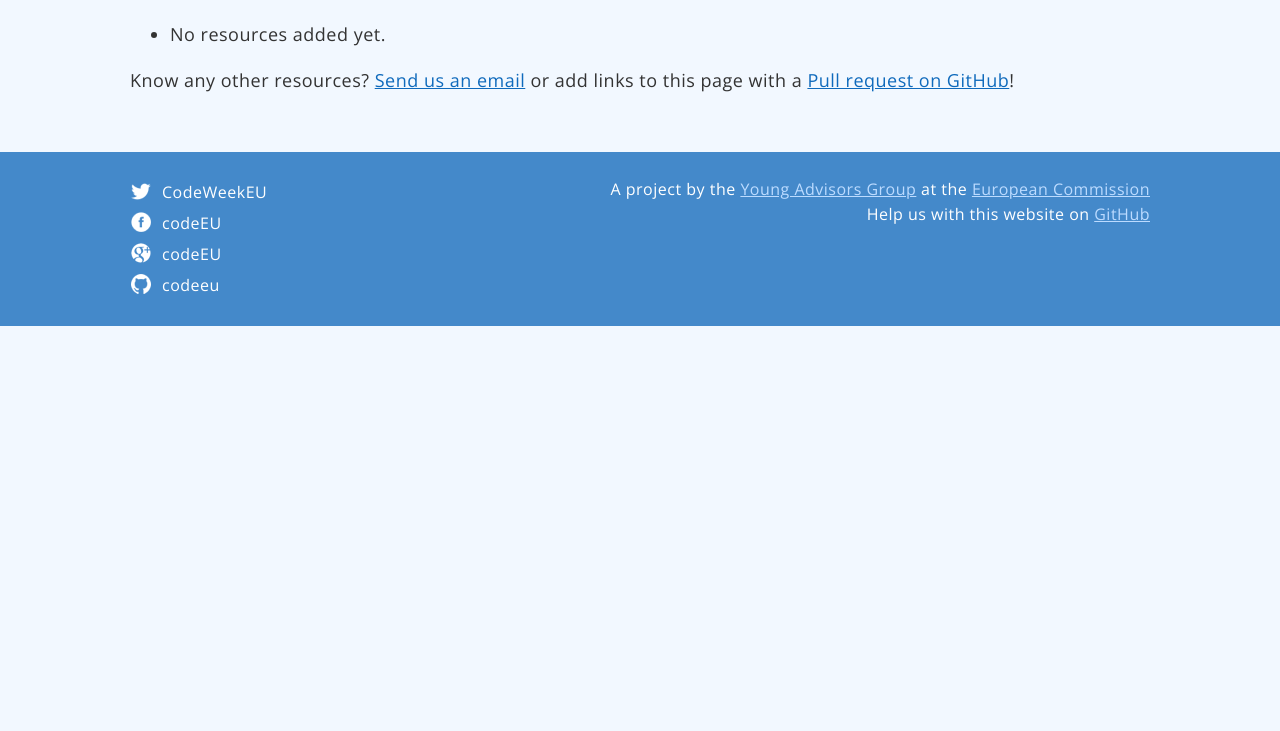
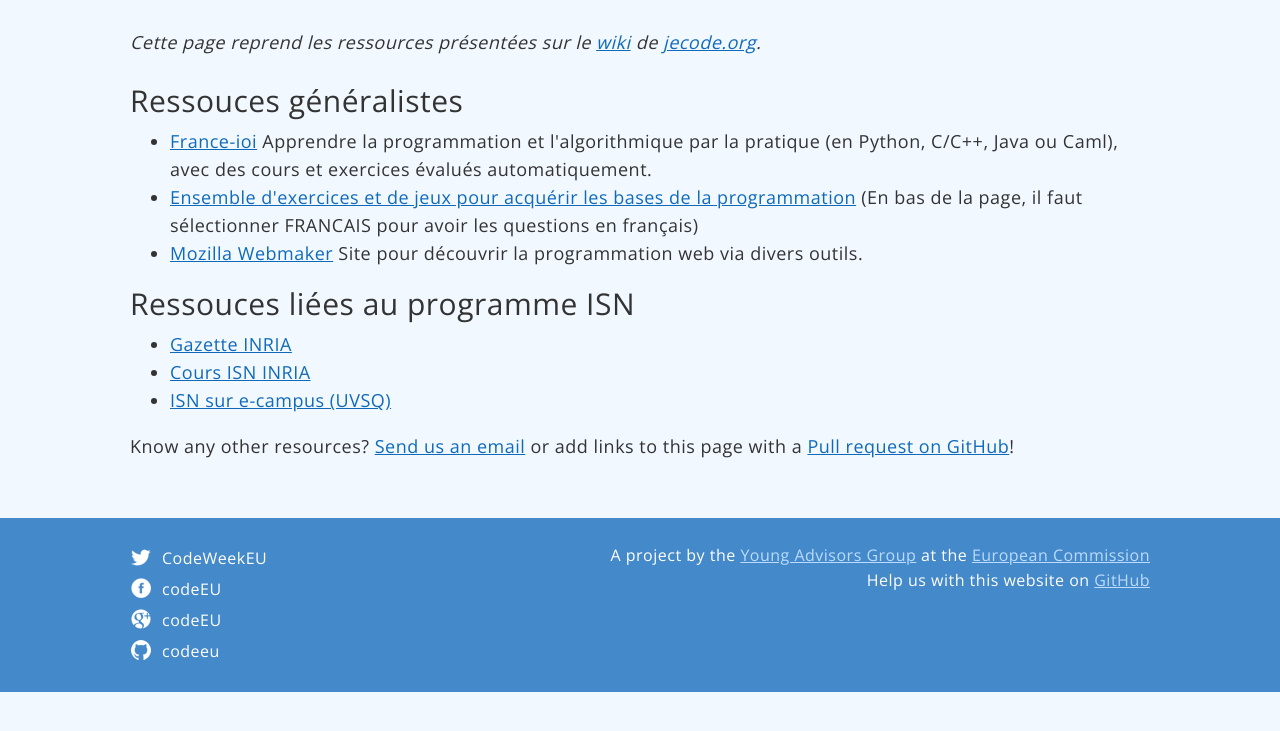
Before and after one commit to codeeu/codeeu.github.io, a Jekyll site: the page built from resources/france/index.html, in a window 1280 px wide, cut to the strip 167-898 px from the top of the page. Built offline with Jekyll 4.4.1, drawn with Linux system fonts in a browser that asks for light colours; nearby versions of some CDN libraries; Markdown is read by kramdown in place of the engine named in the settings.

Commit message:
Add french resources

```diff
--- a/resources/france/index.html
+++ b/resources/france/index.html
@@ -3,8 +3,24 @@
 title: France
 ---
 
-  <ul>
-   	<li>No resources added yet.</li>
-  </ul>
+<p><em>Cette page reprend les ressources présentées sur le <a href="http://wiki.jecode.org">wiki</a> de <a href="http://jecode.org">jecode.org</a>.</em></p>
 
-  <p>Know any other resources? <a href="mailto:{{site.contact.email}}">Send us an email</a> or add links to this page with a <a href="https://github.com/codeeu/codeeu.github.io">Pull request on GitHub</a>!</p>
+<h2>Ressouces généralistes</h2>
+
+<ul>
+  <li><a href="http://www.france-ioi.org">France-ioi</a> Apprendre la programmation et l'algorithmique par la pratique (en Python, C/C++, Java ou Caml), avec des cours et exercices évalués automatiquement.</li>
+  <li><a href="http://learn.code.org/">Ensemble d'exercices et de jeux pour acquérir les bases de la programmation</a> (En bas de la page, il faut sélectionner FRANCAIS pour avoir les questions en français)</li>
+  <li><a href="https://webmaker.org/">Mozilla Webmaker</a> Site pour
+    découvrir la programmation web via divers outils.</li>
+</ul>
+
+<h2>Ressouces liées au programme ISN</h2>
+
+<ul>
+  <li><a href="http://sparticipatives.gforge.inria.fr/mecsci/gazette/?l=contenus">Gazette INRIA</a></li>
+  <li><a href="https://wiki.inria.fr/sciencinfolycee/Pour_pr%C3%A9parer,_illustrer_des_cours">Cours
+      ISN INRIA</a></li>
+  <li><a href="http://www.e-campus.uvsq.fr/claroline/document/document.php?cmd=exChDir&file=L0FsZ29yaXRobWlxdWUvMWVyZV9hbm5lZQ%3D%3D&cidReset=true&cidReq=IN900">ISN sur e-campus (UVSQ)</a></li>
+</ul>
+
+<p>Know any other resources? <a href="mailto:{{site.contact.email}}">Send us an email</a> or add links to this page with a <a href="https://github.com/codeeu/codeeu.github.io">Pull request on GitHub</a>!</p>
```
